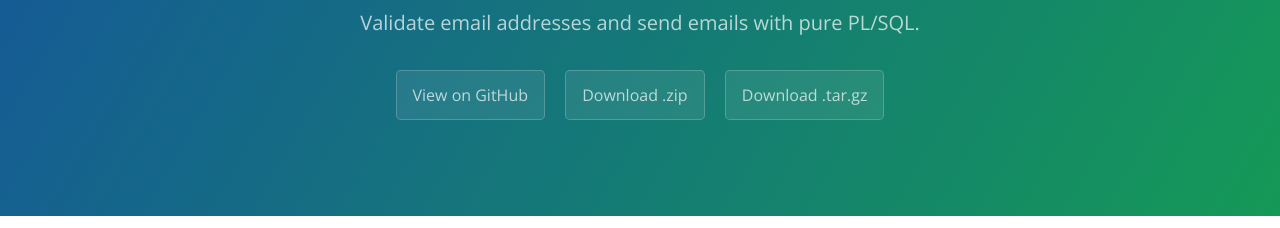
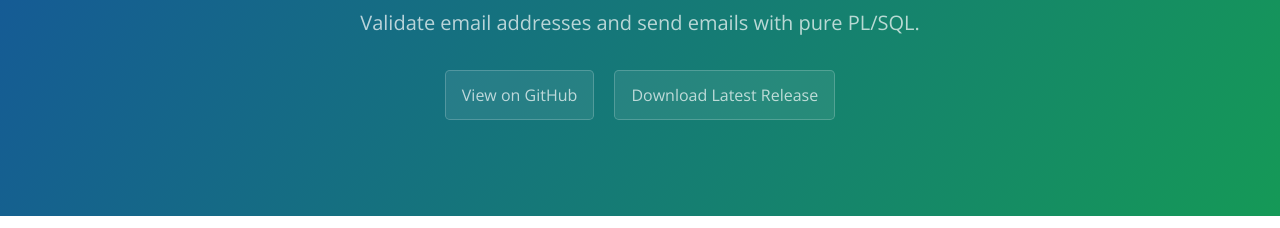
Before and after one commit to jeffreykemp/mailgun-plsql-api, a plain HTML site: page index.html in a window 1280 px wide. Shown: the part 167-395 px from the top of the page. Drawn offline with nearby package versions, Linux system fonts and the light colour scheme.

Commit message:
Update index.html

```diff
--- a/index.html
+++ b/index.html
@@ -14,8 +14,7 @@
       <h1 class="project-name">Oracle PL/SQL API for Mailgun</h1>
       <h2 class="project-tagline">Validate email addresses and send emails with pure PL/SQL.</h2>
       <a href="https://github.com/jeffreykemp/mailgun-plsql-api" class="btn">View on GitHub</a>
-      <a href="https://github.com/jeffreykemp/mailgun-plsql-api/zipball/master" class="btn">Download .zip</a>
-      <a href="https://github.com/jeffreykemp/mailgun-plsql-api/tarball/master" class="btn">Download .tar.gz</a>
+      <a href="https://github.com/jeffreykemp/mailgun-plsql-api/releases/latest" class="btn">Download Latest Release</a>
     </section>
 
     <section class="main-content">
```
